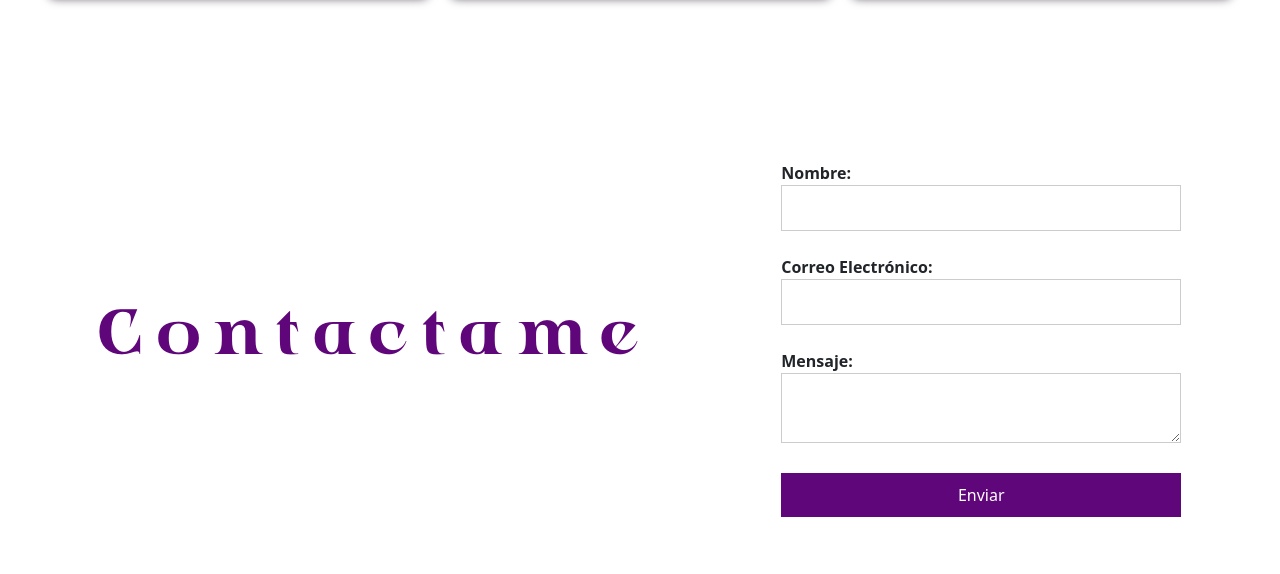
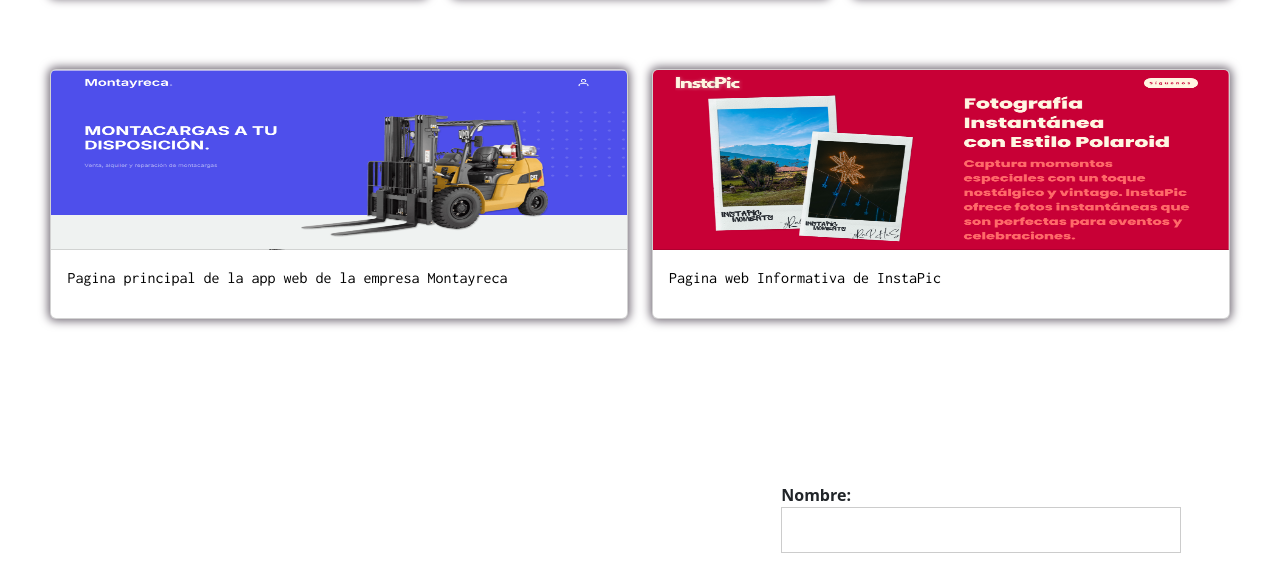
Before and after one commit to anagreybrice/Portafolio, a plain HTML site: page index.html in a window 1280 px wide. Shown: the part 2391-2965 px from the top of the page. Drawn offline with nearby package versions, Linux system fonts and the light colour scheme.

Commit message:
Add files via upload

```diff
--- a/index.html
+++ b/index.html
@@ -228,6 +228,18 @@
               <p class="card-text">Pagina web sobre Thomas Edison.</p>
             </div>
         </div>
+        <div class="card mb-3">
+            <a href="https://montayreca01.vercel.app/"><img src="assets\img\Screenshot 2024-08-08 103144.png" class="card-img-top" alt="thomas Edison" width="300px" height="180px"></a>
+            <div class="card-body">
+              <p class="card-text">Pagina principal de la app web de la empresa Montayreca</p>
+            </div>
+        </div>
+        <div class="card mb-3">
+            <a href="https://instapicits.vercel.app/"><img src="assets\img\Screenshot 2024-08-08 103009.png" class="card-img-top" alt="thomas Edison" width="300px" height="180px"></a>
+            <div class="card-body">
+              <p class="card-text">Pagina web Informativa de InstaPic</p>
+            </div>
+        </div>
         </div>
     </section>
     <section id="contacto">
```
Also changed, not shown: assets/img/Screenshot 2024-08-08 103009.png (added), assets/img/Screenshot 2024-08-08 103144.png (added).
